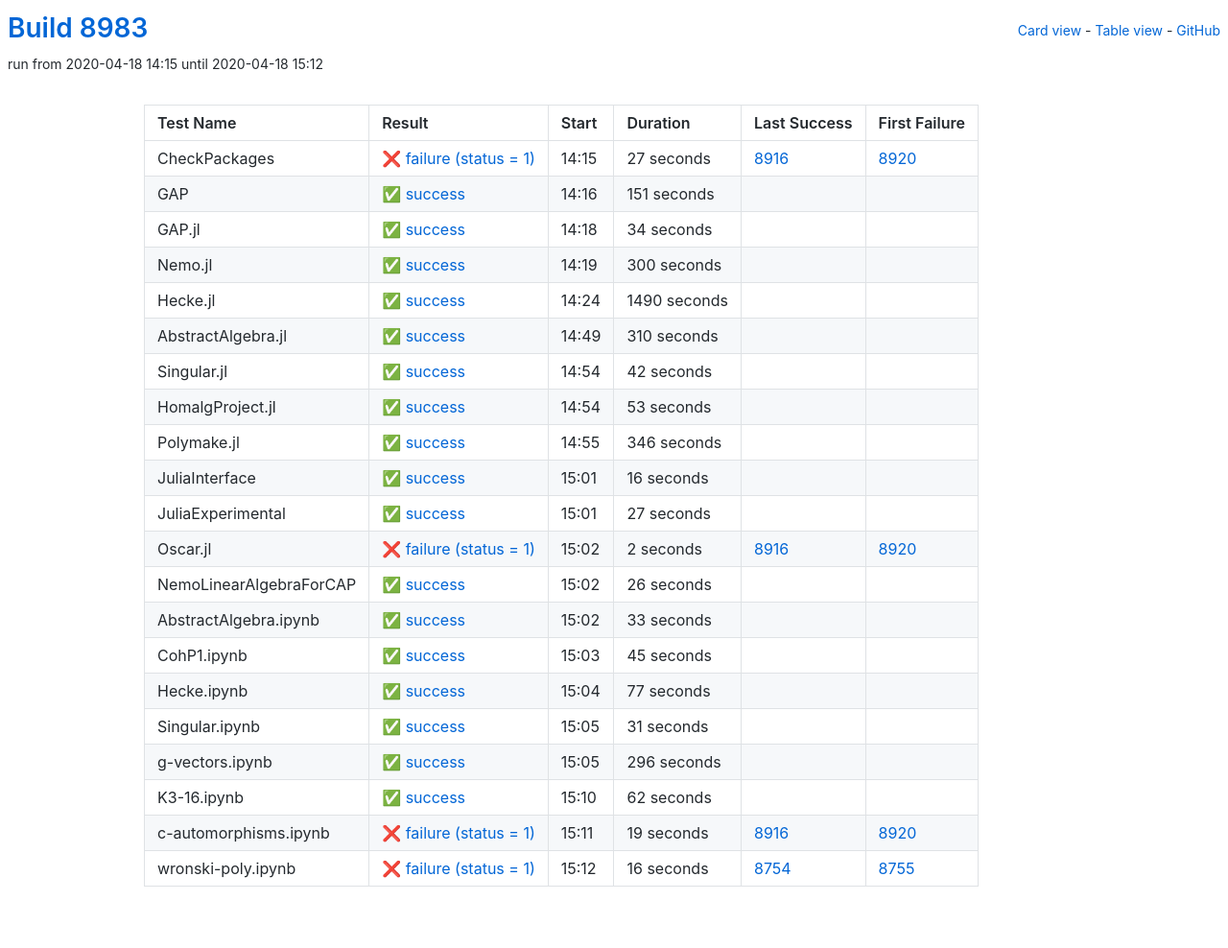
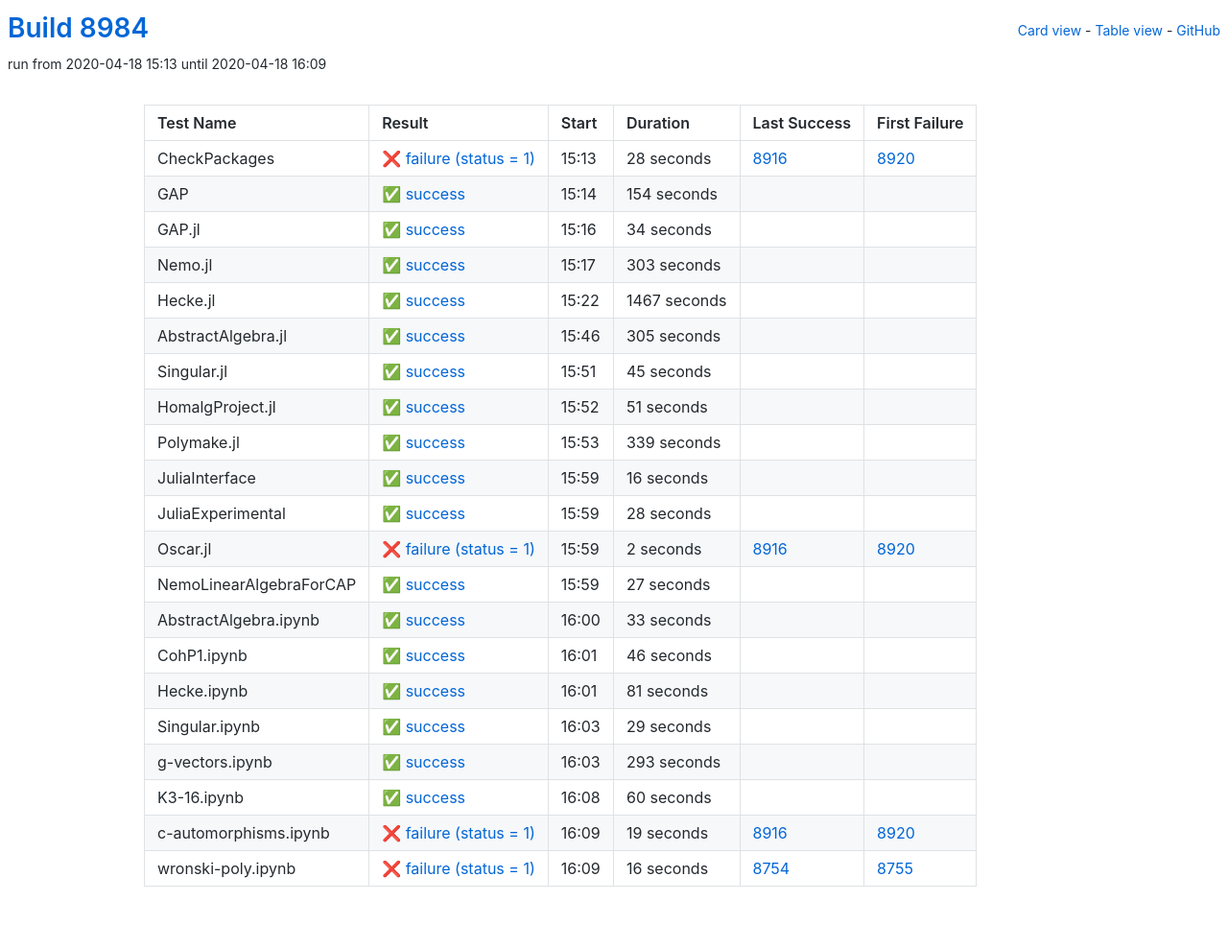
Before and after one commit to oscar-system/oscar-ci-status, a Jekyll site: the page built from table.html, in a window 1280 px wide. Shown: the whole page at 96% size. Built offline with Jekyll 4.4.1, drawn with Linux system fonts in a browser that asks for light colours.

Commit message:
Build 8984

```diff
--- a/_data/ci.yml
+++ b/_data/ci.yml
@@ -1,27 +1,27 @@
-build: 8983
-build_url: https://oscarci.mathematik.uni-kl.de/job/oscar/8983/
+build: 8984
+build_url: https://oscarci.mathematik.uni-kl.de/job/oscar/8984/
 job: oscar
 tests:
-- duration: 27
+- duration: 28
   exitcode: 1
   first_failure: 8920
   first_failure_url: https://oscarci.mathematik.uni-kl.de/job/oscar/8920/
   last_success: 8916
   last_success_url: https://oscarci.mathematik.uni-kl.de/job/oscar/8916/
-  log: https://oscarci.mathematik.uni-kl.de/job/oscar/8983/artifact/logs/build-8983/CheckPackages.log
+  log: https://oscarci.mathematik.uni-kl.de/job/oscar/8984/artifact/logs/build-8984/CheckPackages.log
   name: CheckPackages
-  start: 2020-04-18 14:15
+  start: 2020-04-18 15:13
   status: failure
   success: false
-- duration: 151
+- duration: 154
   exitcode: 0
   first_failure: false
   first_failure_url: null
   last_success: false
   last_success_url: null
-  log: https://oscarci.mathematik.uni-kl.de/job/oscar/8983/artifact/logs/build-8983/GAP.log
+  log: https://oscarci.mathematik.uni-kl.de/job/oscar/8984/artifact/logs/build-8984/GAP.log
   name: GAP
-  start: 2020-04-18 14:16
+  start: 2020-04-18 15:14
   status: success
   success: true
 - duration: 34
@@ -30,75 +30,75 @@
   first_failure_url: null
   last_success: false
   last_success_url: null
-  log: https://oscarci.mathematik.uni-kl.de/job/oscar/8983/artifact/logs/build-8983/GAP.jl.log
+  log: https://oscarci.mathematik.uni-kl.de/job/oscar/8984/artifact/logs/build-8984/GAP.jl.log
   name: GAP.jl
-  start: 2020-04-18 14:18
+  start: 2020-04-18 15:16
   status: success
   success: true
-- duration: 300
+- duration: 303
   exitcode: 0
   first_failure: false
   first_failure_url: null
   last_success: false
   last_success_url: null
-  log: https://oscarci.mathematik.uni-kl.de/job/oscar/8983/artifact/logs/build-8983/Nemo.jl.log
+  log: https://oscarci.mathematik.uni-kl.de/job/oscar/8984/artifact/logs/build-8984/Nemo.jl.log
   name: Nemo.jl
-  start: 2020-04-18 14:19
+  start: 2020-04-18 15:17
   status: success
   success: true
-- duration: 1490
+- duration: 1467
   exitcode: 0
   first_failure: false
   first_failure_url: null
   last_success: false
   last_success_url: null
-  log: https://oscarci.mathematik.uni-kl.de/job/oscar/8983/artifact/logs/build-8983/Hecke.jl.log
+  log: https://oscarci.mathematik.uni-kl.de/job/oscar/8984/artifact/logs/build-8984/Hecke.jl.log
   name: Hecke.jl
-  start: 2020-04-18 14:24
+  start: 2020-04-18 15:22
   status: success
   success: true
-- duration: 310
+- duration: 305
   exitcode: 0
   first_failure: false
   first_failure_url: null
   last_success: false
   last_success_url: null
-  log: https://oscarci.mathematik.uni-kl.de/job/oscar/8983/artifact/logs/build-8983/AbstractAlgebra.jl.log
+  log: https://oscarci.mathematik.uni-kl.de/job/oscar/8984/artifact/logs/build-8984/AbstractAlgebra.jl.log
   name: AbstractAlgebra.jl
-  start: 2020-04-18 14:49
+  start: 2020-04-18 15:46
   status: success
   success: true
-- duration: 42
+- duration: 45
   exitcode: 0
   first_failure: false
   first_failure_url: null
   last_success: false
   last_success_url: null
-  log: https://oscarci.mathematik.uni-kl.de/job/oscar/8983/artifact/logs/build-8983/Singular.jl.log
+  log: https://oscarci.mathematik.uni-kl.de/job/oscar/8984/artifact/logs/build-8984/Singular.jl.log
   name: Singular.jl
-  start: 2020-04-18 14:54
+  start: 2020-04-18 15:51
   status: success
   success: true
-- duration: 53
+- duration: 51
   exitcode: 0
   first_failure: false
   first_failure_url: null
   last_success: false
   last_success_url: null
-  log: https://oscarci.mathematik.uni-kl.de/job/oscar/8983/artifact/logs/build-8983/HomalgProject.jl.log
+  log: https://oscarci.mathematik.uni-kl.de/job/oscar/8984/artifact/logs/build-8984/HomalgProject.jl.log
   name: HomalgProject.jl
-  start: 2020-04-18 14:54
+  start: 2020-04-18 15:52
   status: success
   success: true
-- duration: 346
+- duration: 339
   exitcode: 0
   first_failure: false
   first_failure_url: null
   last_success: false
   last_success_url: null
-  log: https://oscarci.mathematik.uni-kl.de/job/oscar/8983/artifact/logs/build-8983/Polymake.jl.log
+  log: https://oscarci.mathematik.uni-kl.de/job/oscar/8984/artifact/logs/build-8984/Polymake.jl.log
   name: Polymake.jl
-  start: 2020-04-18 14:55
+  start: 2020-04-18 15:53
   status: success
   success: true
 - duration: 16
@@ -107,20 +107,20 @@
   first_failure_url: null
   last_success: false
   last_success_url: null
-  log: https://oscarci.mathematik.uni-kl.de/job/oscar/8983/artifact/logs/build-8983/JuliaInterface.log
+  log: https://oscarci.mathematik.uni-kl.de/job/oscar/8984/artifact/logs/build-8984/JuliaInterface.log
   name: JuliaInterface
-  start: 2020-04-18 15:01
+  start: 2020-04-18 15:59
   status: success
   success: true
-- duration: 27
+- duration: 28
   exitcode: 0
   first_failure: false
   first_failure_url: null
   last_success: false
   last_success_url: null
-  log: https://oscarci.mathematik.uni-kl.de/job/oscar/8983/artifact/logs/build-8983/JuliaExperimental.log
+  log: https://oscarci.mathematik.uni-kl.de/job/oscar/8984/artifact/logs/build-8984/JuliaExperimental.log
   name: JuliaExperimental
-  start: 2020-04-18 15:01
+  start: 2020-04-18 15:59
   status: success
   success: true
 - duration: 2
@@ -129,20 +129,20 @@
   first_failure_url: https://oscarci.mathematik.uni-kl.de/job/oscar/8920/
   last_success: 8916
   last_success_url: https://oscarci.mathematik.uni-kl.de/job/oscar/8916/
-  log: https://oscarci.mathematik.uni-kl.de/job/oscar/8983/artifact/logs/build-8983/Oscar.jl.log
+  log: https://oscarci.mathematik.uni-kl.de/job/oscar/8984/artifact/logs/build-8984/Oscar.jl.log
   name: Oscar.jl
-  start: 2020-04-18 15:02
+  start: 2020-04-18 15:59
   status: failure
   success: false
-- duration: 26
+- duration: 27
   exitcode: 0
   first_failure: false
   first_failure_url: null
   last_success: false
   last_success_url: null
-  log: https://oscarci.mathematik.uni-kl.de/job/oscar/8983/artifact/logs/build-8983/NemoLinearAlgebraForCAP.log
+  log: https://oscarci.mathematik.uni-kl.de/job/oscar/8984/artifact/logs/build-8984/NemoLinearAlgebraForCAP.log
   name: NemoLinearAlgebraForCAP
-  start: 2020-04-18 15:02
+  start: 2020-04-18 15:59
   status: success
   success: true
 - duration: 33
@@ -151,64 +151,64 @@
   first_failure_url: null
   last_success: false
   last_success_url: null
-  log: https://oscarci.mathematik.uni-kl.de/job/oscar/8983/artifact/logs/build-8983/AbstractAlgebra.ipynb.log
+  log: https://oscarci.mathematik.uni-kl.de/job/oscar/8984/artifact/logs/build-8984/AbstractAlgebra.ipynb.log
   name: AbstractAlgebra.ipynb
-  start: 2020-04-18 15:02
+  start: 2020-04-18 16:00
   status: success
   success: true
-- duration: 45
+- duration: 46
   exitcode: 0
   first_failure: false
   first_failure_url: null
   last_success: false
   last_success_url: null
-  log: https://oscarci.mathematik.uni-kl.de/job/oscar/8983/artifact/logs/build-8983/CohP1.ipynb.log
+  log: https://oscarci.mathematik.uni-kl.de/job/oscar/8984/artifact/logs/build-8984/CohP1.ipynb.log
   name: CohP1.ipynb
-  start: 2020-04-18 15:03
+  start: 2020-04-18 16:01
   status: success
   success: true
-- duration: 77
+- duration: 81
   exitcode: 0
   first_failure: false
   first_failure_url: null
   last_success: false
   last_success_url: null
-  log: https://oscarci.mathematik.uni-kl.de/job/oscar/8983/artifact/logs/build-8983/Hecke.ipynb.log
+  log: https://oscarci.mathematik.uni-kl.de/job/oscar/8984/artifact/logs/build-8984/Hecke.ipynb.log
   name: Hecke.ipynb
-  start: 2020-04-18 15:04
+  start: 2020-04-18 16:01
   status: success
   success: true
-- duration: 31
+- duration: 29
   exitcode: 0
   first_failure: false
   first_failure_url: null
   last_success: false
   last_success_url: null
-  log: https://oscarci.mathematik.uni-kl.de/job/oscar/8983/artifact/logs/build-8983/Singular.ipynb.log
+  log: https://oscarci.mathematik.uni-kl.de/job/oscar/8984/artifact/logs/build-8984/Singular.ipynb.log
   name: Singular.ipynb
-  start: 2020-04-18 15:05
+  start: 2020-04-18 16:03
   status: success
   success: true
-- duration: 296
+- duration: 293
   exitcode: 0
   first_failure: false
   first_failure_url: null
   last_success: false
   last_success_url: null
-  log: https://oscarci.mathematik.uni-kl.de/job/oscar/8983/artifact/logs/build-8983/g-vectors.ipynb.log
+  log: https://oscarci.mathematik.uni-kl.de/job/oscar/8984/artifact/logs/build-8984/g-vectors.ipynb.log
   name: g-vectors.ipynb
-  start: 2020-04-18 15:05
+  start: 2020-04-18 16:03
   status: success
   success: true
-- duration: 62
+- duration: 60
   exitcode: 0
   first_failure: false
   first_failure_url: null
   last_success: false
   last_success_url: null
-  log: https://oscarci.mathematik.uni-kl.de/job/oscar/8983/artifact/logs/build-8983/K3-16.ipynb.log
+  log: https://oscarci.mathematik.uni-kl.de/job/oscar/8984/artifact/logs/build-8984/K3-16.ipynb.log
   name: K3-16.ipynb
-  start: 2020-04-18 15:10
+  start: 2020-04-18 16:08
   status: success
   success: true
 - duration: 19
@@ -217,9 +217,9 @@
   first_failure_url: https://oscarci.mathematik.uni-kl.de/job/oscar/8920/
   last_success: 8916
   last_success_url: https://oscarci.mathematik.uni-kl.de/job/oscar/8916/
-  log: https://oscarci.mathematik.uni-kl.de/job/oscar/8983/artifact/logs/build-8983/c-automorphisms.ipynb.log
+  log: https://oscarci.mathematik.uni-kl.de/job/oscar/8984/artifact/logs/build-8984/c-automorphisms.ipynb.log
   name: c-automorphisms.ipynb
-  start: 2020-04-18 15:11
+  start: 2020-04-18 16:09
   status: failure
   success: false
 - duration: 16
@@ -228,8 +228,8 @@
   first_failure_url: https://oscarci.mathematik.uni-kl.de/job/oscar/8755/
   last_success: 8754
   last_success_url: https://oscarci.mathematik.uni-kl.de/job/oscar/8754/
-  log: https://oscarci.mathematik.uni-kl.de/job/oscar/8983/artifact/logs/build-8983/wronski-poly.ipynb.log
+  log: https://oscarci.mathematik.uni-kl.de/job/oscar/8984/artifact/logs/build-8984/wronski-poly.ipynb.log
   name: wronski-poly.ipynb
-  start: 2020-04-18 15:12
+  start: 2020-04-18 16:09
   status: failure
   success: false
```
Also changed, not shown: README.md.
